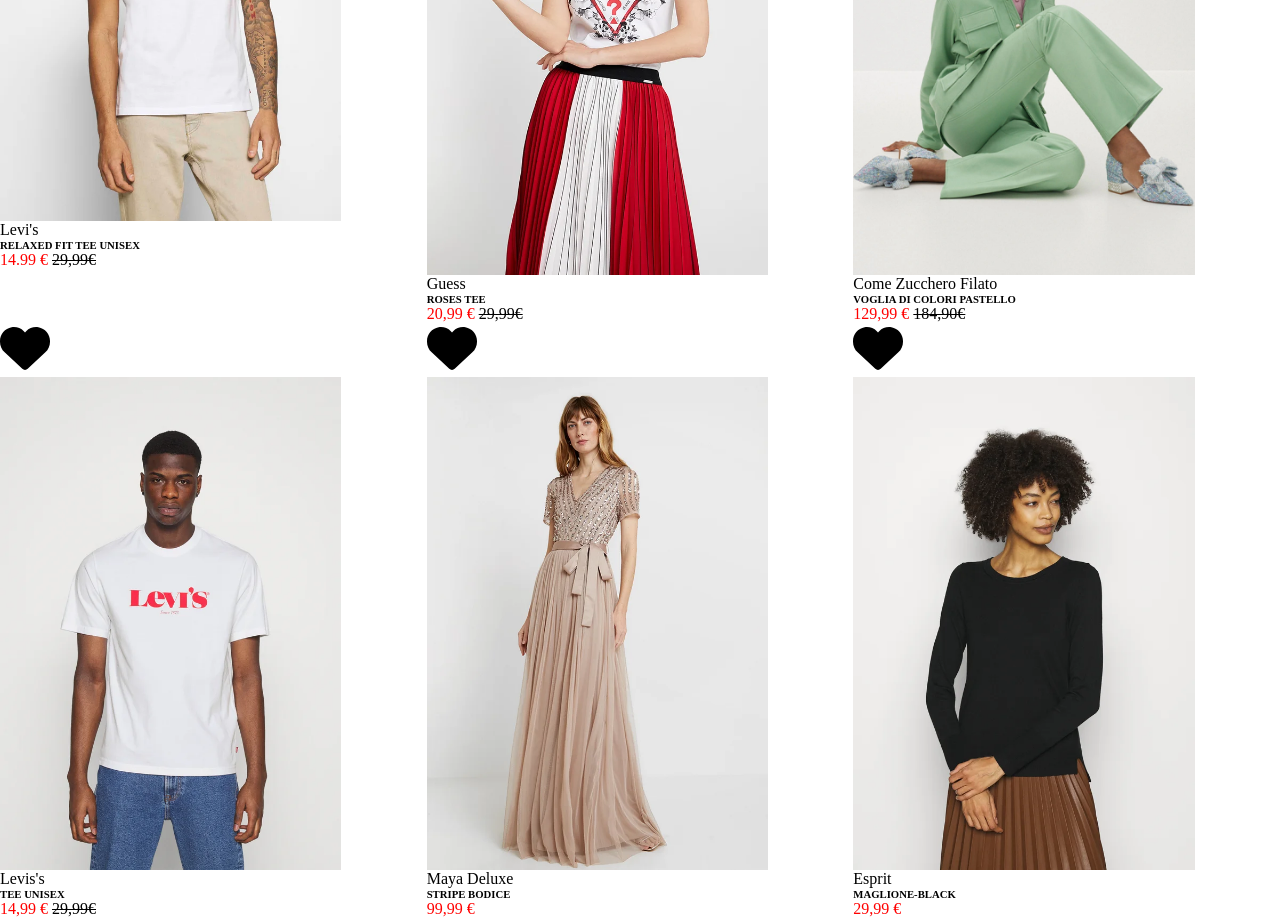
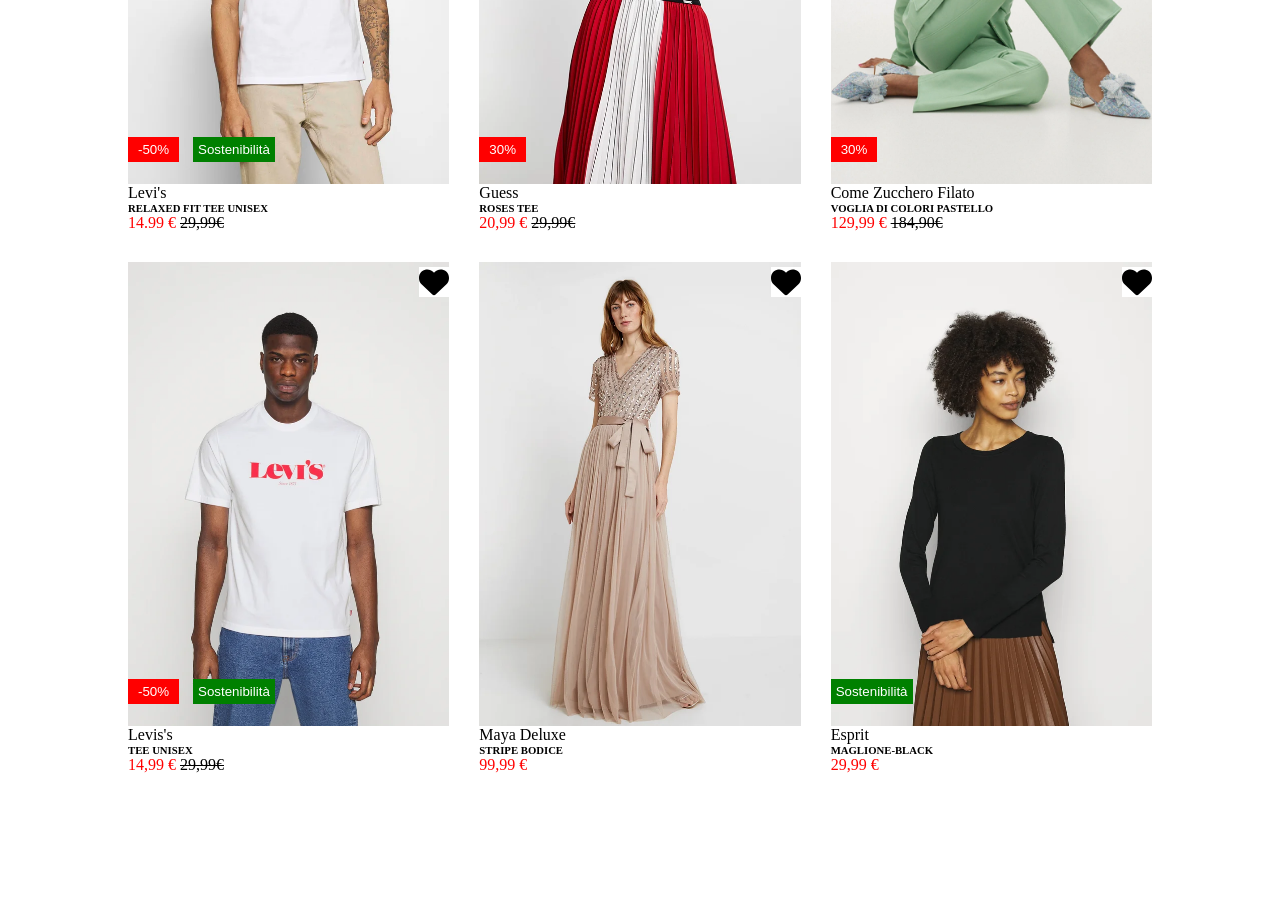
Before and after one commit to manuelpezzi/html-css-boolando, a plain HTML site: page index.html in a window 1280 px wide. Shown: the part 360-1280 px from the top of the page. After the commit the page ends 1134 px from the top, so only its background shows below. Drawn offline with Linux system fonts and the light colour scheme.

Commit message:
add:price button red and green

```diff
--- a/css/reset.css
+++ b/css/reset.css
@@ -7,7 +7,7 @@
 
 img{
     display: block;
-    width: 80%;
+    width: 100%;
 }
 
 ul{
--- a/css/style.css
+++ b/css/style.css
@@ -21,15 +21,16 @@
 }
 main>.flex{
     flex-wrap: wrap;
-    margin-block: 3%;
-
+    gap: 30px;
+    width: 80%;
+    margin: 30px auto 0;
 }
 
 
 main > .flex > div{
     justify-content: center;
-    width: calc(100% / 3);
-
+    width: calc((100%  - 60px) / 3);
+    position: relative;
 }
 .price-red{
     color: red;
@@ -44,12 +45,38 @@
     display: none;
 }
 .contenitor{
-    position: absolute;
-    right: 0;
+    position: relative;
 }
 .heart{
-    width:50px;
+    width:30px;
+    position: absolute;
+    right: 0px;
+    top: 5px;
+    background-color: white;
 }
-main{
-    position: relative;
+.red-button{
+    position: absolute;
+    background-color: red;
+    color: white;
+    padding: 5px 10px;
+    bottom: 70px;
+    border: none;
+
 }
+.green-button{
+    position: absolute;
+    background-color: green;
+    color: white;
+    padding: 5px 5px;
+    bottom: 70px;
+    left: 65px;
+    border: none;
+}
+.green-button2{
+    position: absolute;
+    background-color: green;
+    color: white;
+    padding: 5px 5px;
+    bottom: 70px;
+    border: none;
+}
--- a/index.html
+++ b/index.html
@@ -30,6 +30,9 @@
     <main>
         <div class="flex">
             <div class="man1">
+                <svg class="heart" xmlns="http://www.w3.org/2000/svg" viewBox="0 0 512 512"><path d="M47.6 300.4L228.3 469.1c7.5 7 17.4 10.9 27.7 10.9s20.2-3.9 27.7-10.9L464.4 300.4c30.4-28.3 47.6-68 47.6-109.5v-5.8c0-69.9-50.5-129.5-119.4-141C347 36.5 300.6 51.4 268 84L256 96 244 84c-32.6-32.6-79-47.5-124.6-39.9C50.5 55.6 0 115.2 0 185.1v5.8c0 41.5 17.2 81.2 47.6 109.5z"/></svg>
+                <button class="red-button">-50%</button>
+                <button class="green-button">sostenibilità</button>
                 <figure class="photo-visible">
                     <img width="80%" src="./img/1.webp" alt="mdoello uomo1">
                 </figure>
@@ -42,10 +45,11 @@
                 <span class="riga">29,99&#8364</span>
             </div>
             <div class="women1">
+               <!--icona cuore-->
                 <svg class="heart" xmlns="http://www.w3.org/2000/svg" viewBox="0 0 512 512"><path d="M47.6 300.4L228.3 469.1c7.5 7 17.4 10.9 27.7 10.9s20.2-3.9 27.7-10.9L464.4 300.4c30.4-28.3 47.6-68 47.6-109.5v-5.8c0-69.9-50.5-129.5-119.4-141C347 36.5 300.6 51.4 268 84L256 96 244 84c-32.6-32.6-79-47.5-124.6-39.9C50.5 55.6 0 115.2 0 185.1v5.8c0 41.5 17.2 81.2 47.6 109.5z"/></svg>
+                <button class="red-button">30%</button>
+                <figure>
 
-                <figure>
-              <!--icona cuore-->
 
                     <img class="photo-visible" src="./img/2.webp" alt="">
                 </figure>
@@ -58,7 +62,9 @@
                 <span class="riga">29,99&#8364</span>
             </div>
             <div class="women2">
+                 <!--icona cuore-->
                 <svg class="heart" xmlns="http://www.w3.org/2000/svg" viewBox="0 0 512 512"><path d="M47.6 300.4L228.3 469.1c7.5 7 17.4 10.9 27.7 10.9s20.2-3.9 27.7-10.9L464.4 300.4c30.4-28.3 47.6-68 47.6-109.5v-5.8c0-69.9-50.5-129.5-119.4-141C347 36.5 300.6 51.4 268 84L256 96 244 84c-32.6-32.6-79-47.5-124.6-39.9C50.5 55.6 0 115.2 0 185.1v5.8c0 41.5 17.2 81.2 47.6 109.5z"/></svg>
+                <button class="red-button">30%</button>
                 <figure>
                     <img width="80%" class="photo-visible" src="./img/3.webp" alt="">
                 </figure>
@@ -71,7 +77,10 @@
                 <span class="riga">184,90&#8364</span>
             </div>
             <div class="men2">
+                 <!--icona cuore-->
                 <svg class="heart" xmlns="http://www.w3.org/2000/svg" viewBox="0 0 512 512"><path d="M47.6 300.4L228.3 469.1c7.5 7 17.4 10.9 27.7 10.9s20.2-3.9 27.7-10.9L464.4 300.4c30.4-28.3 47.6-68 47.6-109.5v-5.8c0-69.9-50.5-129.5-119.4-141C347 36.5 300.6 51.4 268 84L256 96 244 84c-32.6-32.6-79-47.5-124.6-39.9C50.5 55.6 0 115.2 0 185.1v5.8c0 41.5 17.2 81.2 47.6 109.5z"/></svg>
+                <button class="red-button">-50%</button>
+                <button class="green-button">sostenibilità</button>
                 <figure>
                     <img width="80%" class="photo-visible" src="./img/4.webp" alt="">
                 </figure>
@@ -84,6 +93,7 @@
                 <span class="riga">29,99&#8364</span>
             </div>
             <div class="women4">
+                 <!--icona cuore-->
                 <svg class="heart" xmlns="http://www.w3.org/2000/svg" viewBox="0 0 512 512"><path d="M47.6 300.4L228.3 469.1c7.5 7 17.4 10.9 27.7 10.9s20.2-3.9 27.7-10.9L464.4 300.4c30.4-28.3 47.6-68 47.6-109.5v-5.8c0-69.9-50.5-129.5-119.4-141C347 36.5 300.6 51.4 268 84L256 96 244 84c-32.6-32.6-79-47.5-124.6-39.9C50.5 55.6 0 115.2 0 185.1v5.8c0 41.5 17.2 81.2 47.6 109.5z"/></svg>
                 <figure>
                     <img class="photo-visible" width="80%" src="./img/5.webp" alt="">
@@ -97,7 +107,9 @@
             </div>
             <div class="women5">
                 <div>
+                     <!--icona cuore-->
                 <svg class="heart" xmlns="http://www.w3.org/2000/svg" viewBox="0 0 512 512"><path d="M47.6 300.4L228.3 469.1c7.5 7 17.4 10.9 27.7 10.9s20.2-3.9 27.7-10.9L464.4 300.4c30.4-28.3 47.6-68 47.6-109.5v-5.8c0-69.9-50.5-129.5-119.4-141C347 36.5 300.6 51.4 268 84L256 96 244 84c-32.6-32.6-79-47.5-124.6-39.9C50.5 55.6 0 115.2 0 185.1v5.8c0 41.5 17.2 81.2 47.6 109.5z"/></svg>
+                <button class="green-button2">sostenibilità</button>
                 </div>
                 <figure>
                 <img width="80%" class="photo-visible" src="./img/6.webp" alt="">
```
